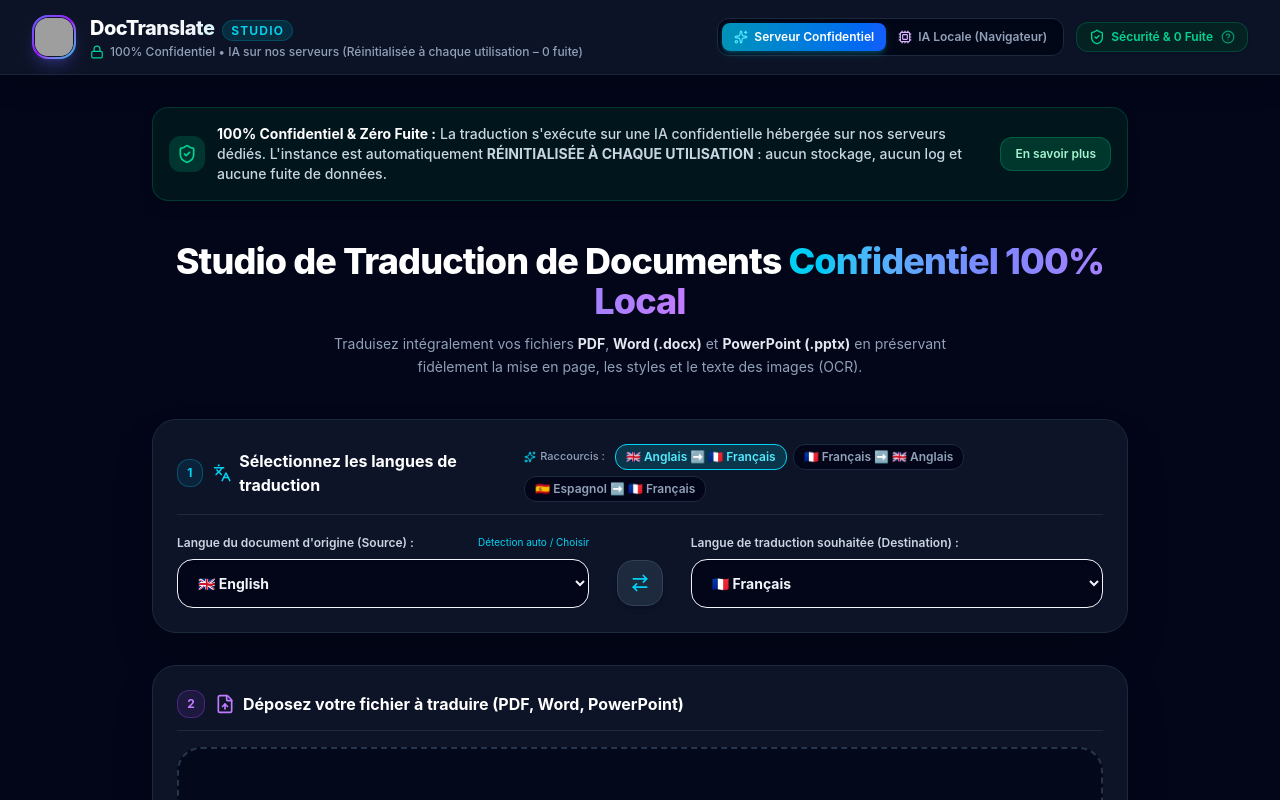
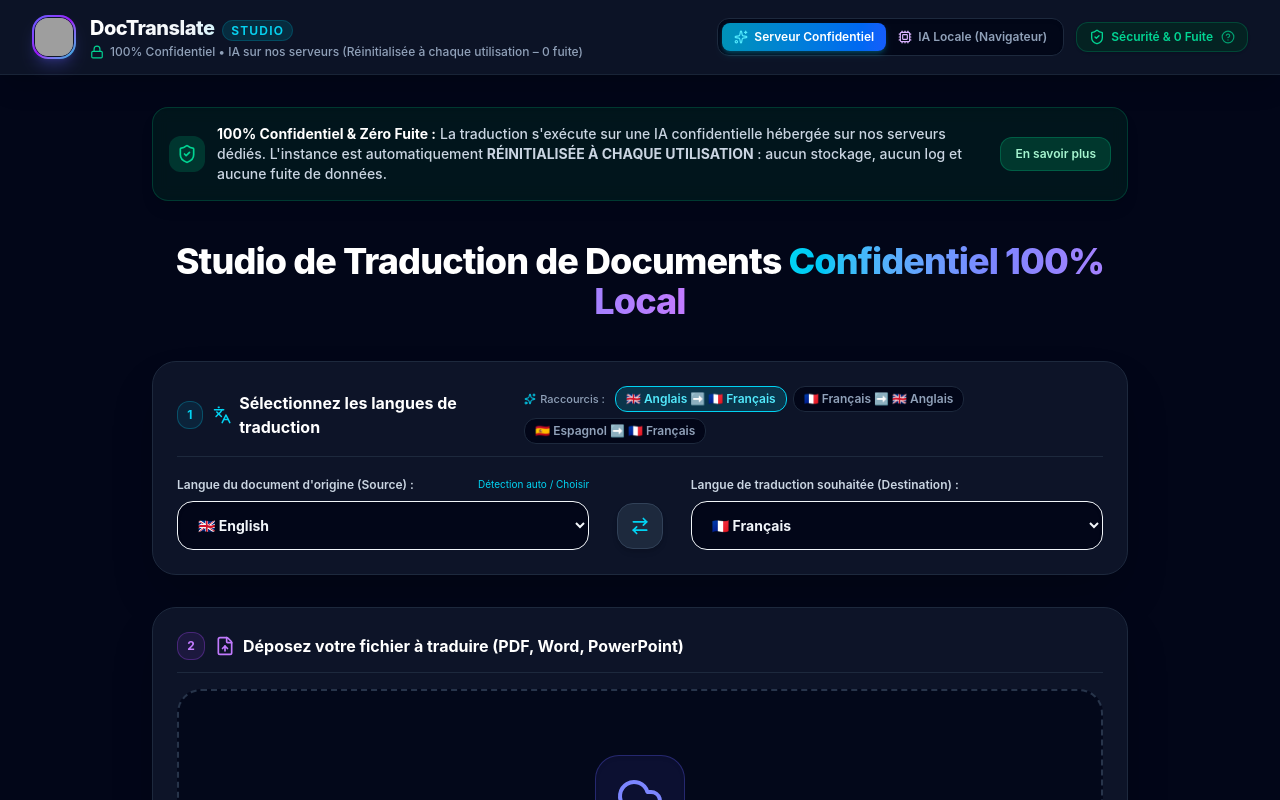
Before and after one commit to Nitrovinzleo/DocTranslate, a React (Vite) app: page / in a window 1280 px wide. Shown: the top 800 px of the page. Built offline with nearby package versions, Linux system fonts and the light colour scheme; grey boxes are pictures that could not be loaded.

Commit message:
style: remove subtitle paragraph from App.tsx

```diff
--- a/src/App.tsx
+++ b/src/App.tsx
@@ -120,9 +120,6 @@
             <h2 className="text-3xl sm:text-4xl font-extrabold tracking-tight text-white">
               Studio de Traduction de Documents <span className="bg-gradient-to-r from-cyan-400 via-indigo-400 to-purple-400 bg-clip-text text-transparent">Confidentiel 100% Local</span>
             </h2>
-            <p className="text-sm text-slate-400 max-w-2xl mx-auto leading-relaxed">
-              Traduisez intégralement vos fichiers <strong className="text-slate-200">PDF</strong>, <strong className="text-slate-200">Word (.docx)</strong> et <strong className="text-slate-200">PowerPoint (.pptx)</strong> en préservant fidèlement la mise en page, les styles et le texte des images (OCR).
-            </p>
           </div>
         )}
 
```
